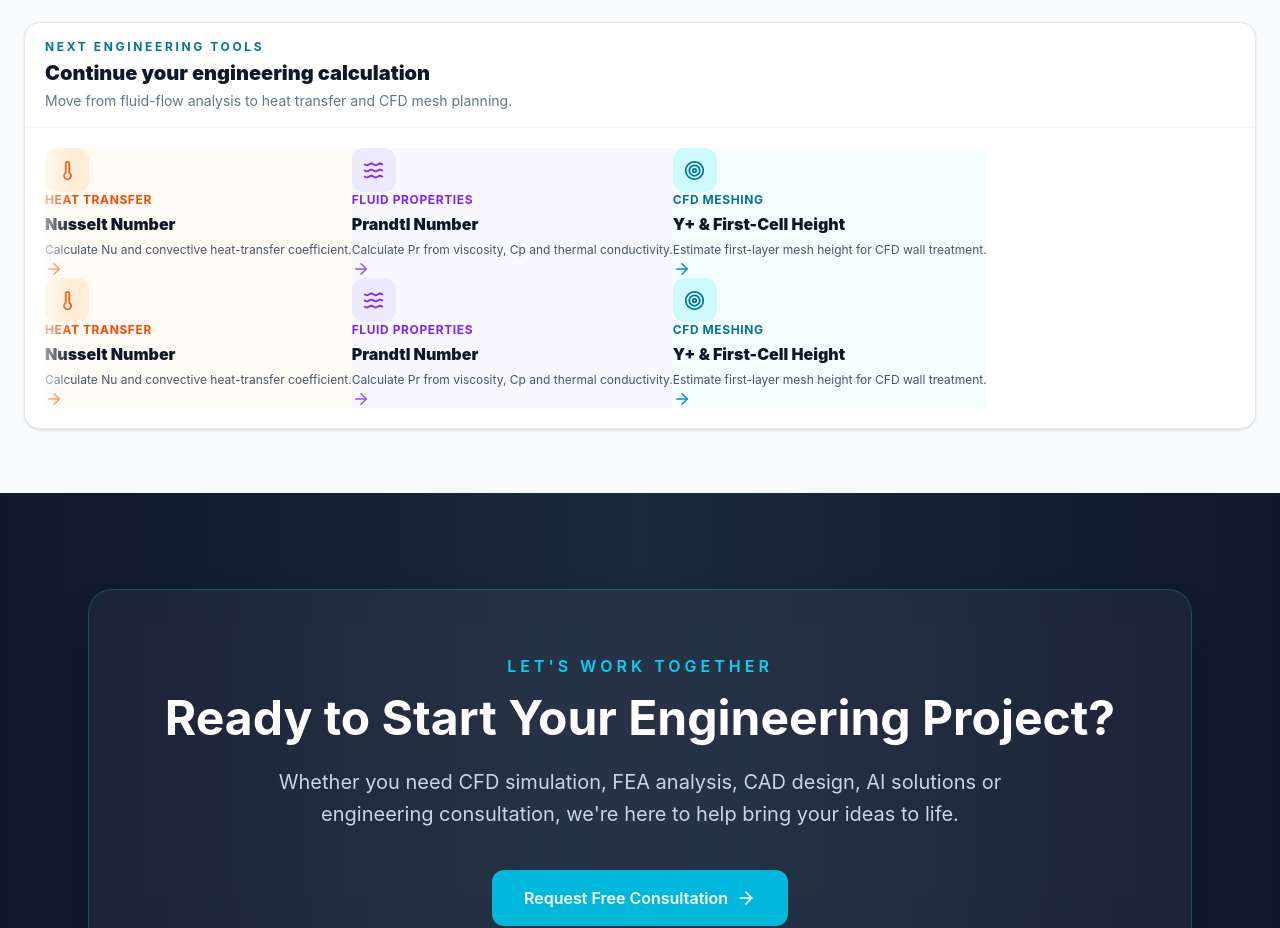
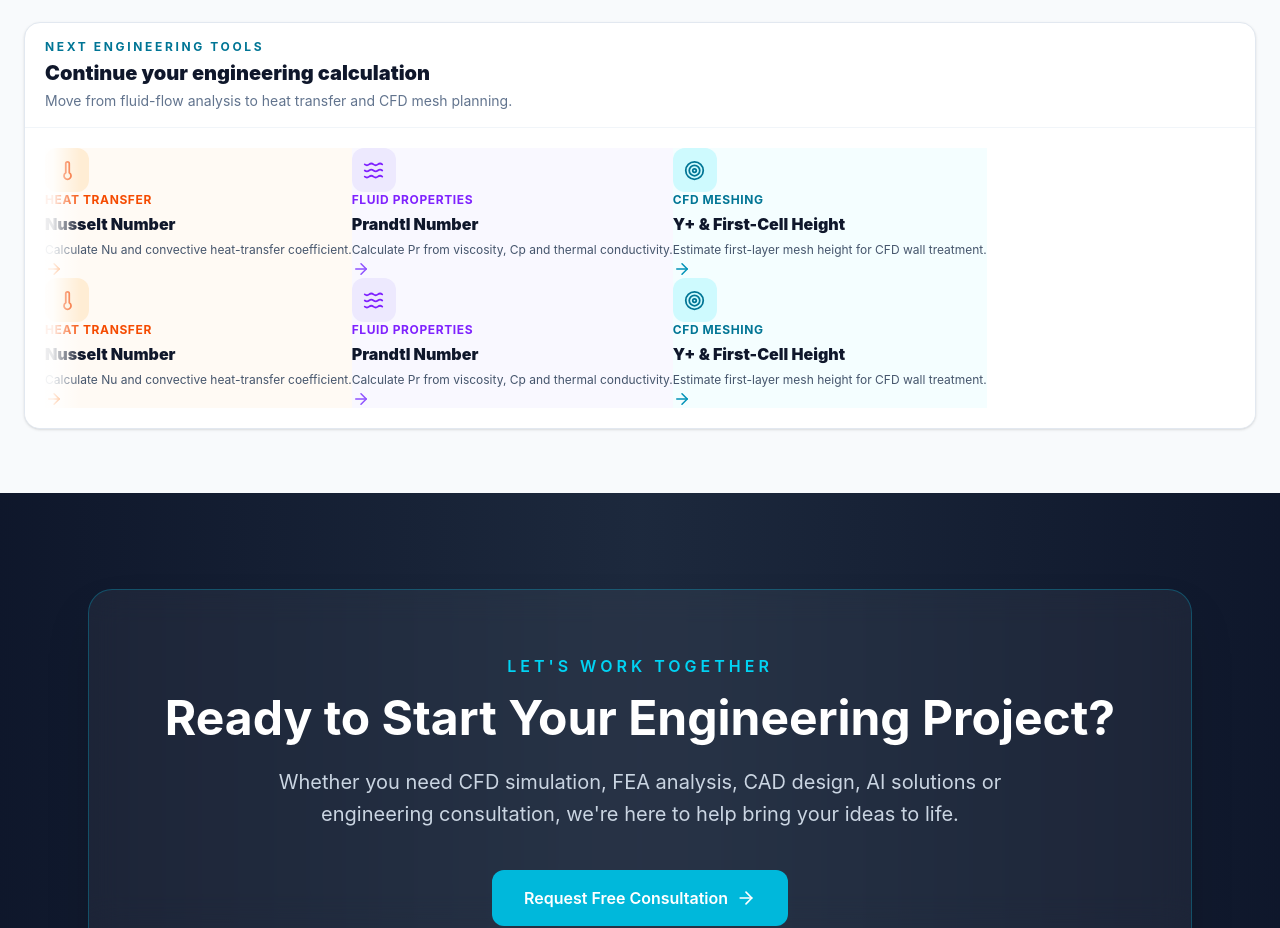
Before and after one commit to shivanand85/funda-global-solutions, a React (Vite) app: page /friction-factor-calculator in a window 1280 px wide. Shown: the part 2651-3579 px from the top of the page. Built offline with nearby package versions, Linux system fonts and the light colour scheme.

Commit message:
Refactor gradient divs in FrictionFactorCalculator
Updated gradient divs for left and right fades in the Friction Factor Calculator component.

```diff
--- a/src/pages/FrictionFactorCalculator.jsx
+++ b/src/pages/FrictionFactorCalculator.jsx
@@ -1241,11 +1241,8 @@
             </div>
 
             <div className="relative px-5 py-5">
-              {/* LEFT FADE */}
-              <div className="pointer-events-none absolute left-0 top-0 z-10 h-full w-12 bg-gradient-to-r from-white to-transparent" />
-
-              {/* RIGHT FADE */}
-              <div className="pointer-events-none absolute right-0 top-0 z-10 h-full w-12 bg-gradient-to-l from-white to-transparent" />
+              <div className="pointer-events-none absolute inset-y-0 left-0 z-10 w-14 bg-gradient-to-r from-white via-white/90 to-transparent" />
+              <div className="pointer-events-none absolute inset-y-0 right-0 z-10 w-14 bg-gradient-to-l from-white via-white/90 to-transparent" />
 
               <div className="engineering-tools-window">
                 <div className="engineering-tools-track">
@@ -1344,6 +1341,8 @@
                           className="shrink-0 text-cyan-600 transition-transform group-hover:translate-x-1"
                         />
                       </button>
+
+
                     </div>
                   ))}
                 </div>
```
